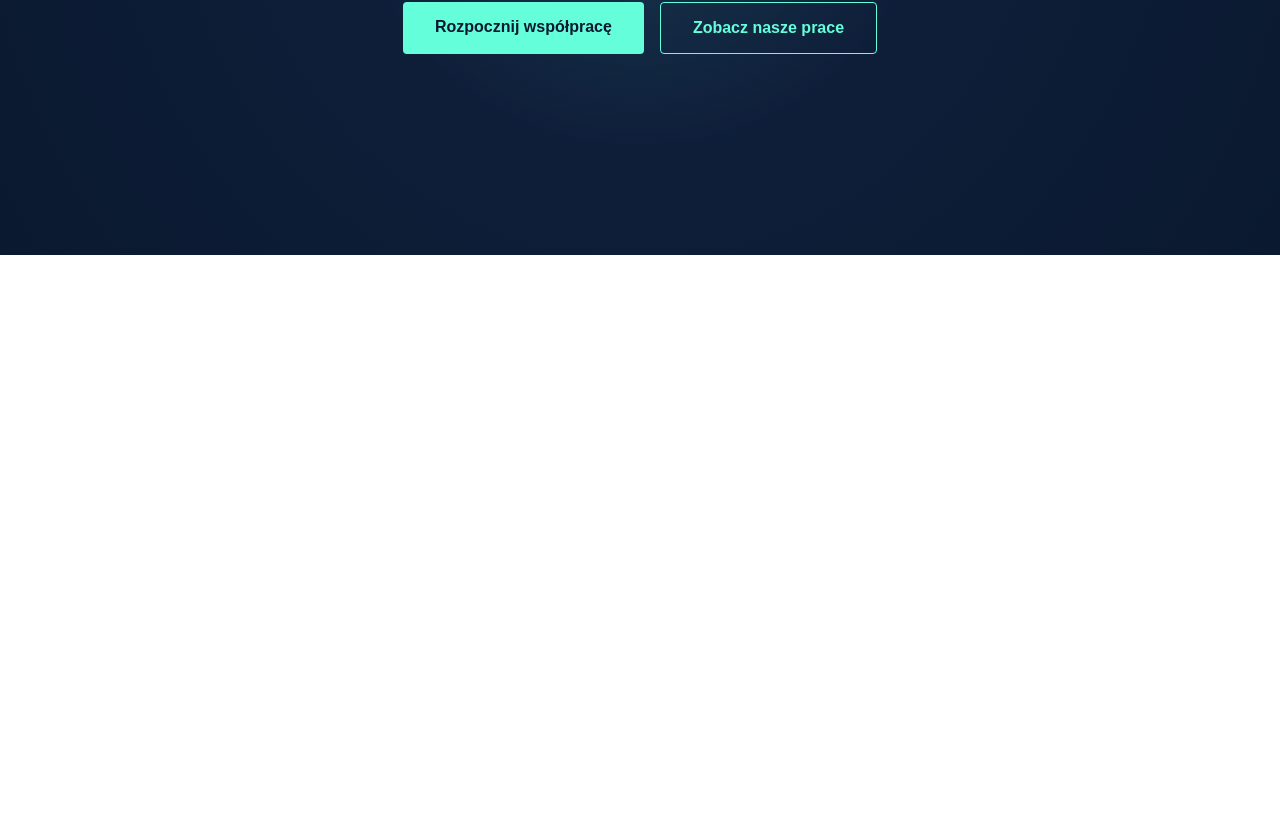
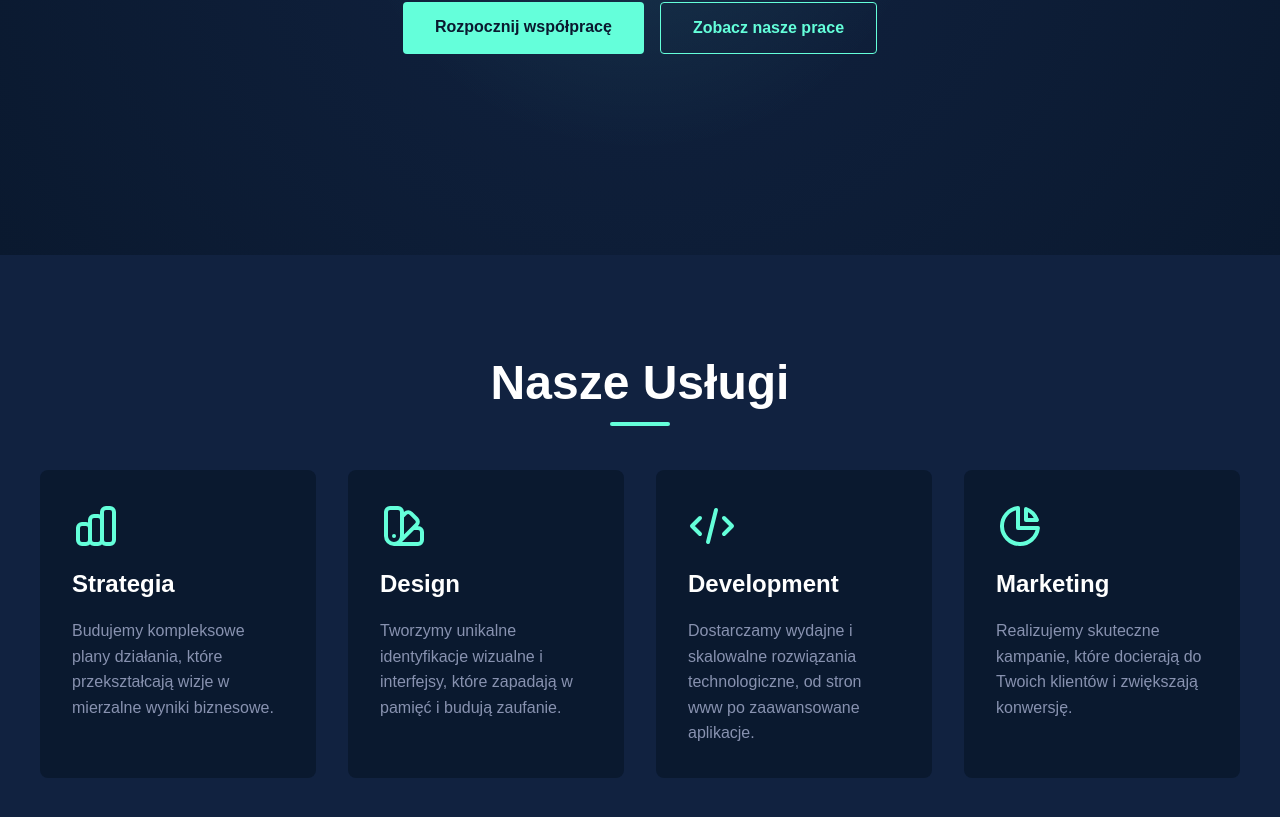
Before and after one commit to PiotrFijalkowski/pollos_website, a Next.js app: page / in a window 1280 px wide. Shown: the part 545-1362 px from the top of the page. Before the commit the page ends 800 px from the top, so only its background shows below. Built offline with nearby package versions, Linux system fonts and the light colour scheme.

Commit message:
feat: implement services section

```diff
--- a/src/app/page.tsx
+++ b/src/app/page.tsx
@@ -1,9 +1,11 @@
 import Hero from "@/components/Hero/Hero";
+import Services from "@/components/Services/Services";
 
 export default function Home() {
   return (
     <main>
       <Hero />
+      <Services />
     </main>
   );
 }
--- /dev/null
+++ b/src/components/Services/Services.styles.ts
@@ -0,0 +1,95 @@
+'use client';
+
+import styled from 'styled-components';
+
+export const ServicesSection = styled.section`
+  padding: 100px 24px;
+  background-color: #112240; /* Slightly lighter than Hero */
+  display: flex;
+  flex-direction: column;
+  align-items: center;
+`;
+
+export const SectionTitle = styled.h2`
+  font-size: 2.5rem;
+  font-weight: 700;
+  color: white;
+  margin-bottom: 60px;
+  text-align: center;
+  position: relative;
+
+  &::after {
+    content: '';
+    position: absolute;
+    bottom: -16px;
+    left: 50%;
+    transform: translateX(-50%);
+    width: 60px;
+    height: 4px;
+    background-color: #64ffda;
+    border-radius: 2px;
+  }
+
+  @media (min-width: 768px) {
+    font-size: 3rem;
+  }
+`;
+
+export const ServicesGrid = styled.div`
+  display: grid;
+  grid-template-columns: 1fr;
+  gap: 32px;
+  width: 100%;
+  max-width: 1200px;
+
+  @media (min-width: 640px) {
+    grid-template-columns: repeat(2, 1fr);
+  }
+
+  @media (min-width: 1024px) {
+    grid-template-columns: repeat(4, 1fr);
+  }
+`;
+
+export const ServiceCard = styled.div`
+  background-color: #0a192f;
+  padding: 32px;
+  border-radius: 8px;
+  transition: transform 0.3s ease, box-shadow 0.3s ease;
+  cursor: default;
+  display: flex;
+  flex-direction: column;
+  align-items: flex-start;
+  gap: 20px;
+  height: 100%;
+
+  &:hover {
+    transform: translateY(-10px);
+    box-shadow: 0 20px 30px -15px rgba(2, 12, 27, 0.7);
+  }
+`;
+
+export const IconWrapper = styled.div`
+  color: #64ffda;
+  width: 48px;
+  height: 48px;
+
+  svg {
+    width: 100%;
+    height: 100%;
+  }
+`;
+
+export const CardTitle = styled.h3`
+  font-size: 1.5rem;
+  font-weight: 600;
+  color: white;
+  margin: 0;
+`;
+
+export const CardDescription = styled.p`
+  font-size: 1rem;
+  color: #8892b0;
+  line-height: 1.6;
+  margin: 0;
+`;
--- /dev/null
+++ b/src/components/Services/Services.tsx
@@ -0,0 +1,71 @@
+'use client';
+
+import React from 'react';
+import {
+  ServicesSection,
+  SectionTitle,
+  ServicesGrid,
+  ServiceCard,
+  IconWrapper,
+  CardTitle,
+  CardDescription,
+} from './Services.styles';
+
+const Services = () => {
+  const services = [
+    {
+      title: 'Strategia',
+      description: 'Budujemy kompleksowe plany działania, które przekształcają wizje w mierzalne wyniki biznesowe.',
+      icon: (
+        <svg fill="none" viewBox="0 0 24 24" stroke="currentColor">
+          <path strokeLinecap="round" strokeLinejoin="round" strokeWidth={2} d="M9 19v-6a2 2 0 00-2-2H5a2 2 0 00-2 2v6a2 2 0 002 2h2a2 2 0 002-2zm0 0V9a2 2 0 012-2h2a2 2 0 012 2v10m-6 0a2 2 0 002 2h2a2 2 0 002-2m0 0V5a2 2 0 012-2h2a2 2 0 012 2v14a2 2 0 01-2 2h-2a2 2 0 01-2-2z" />
+        </svg>
+      ),
+    },
+    {
+      title: 'Design',
+      description: 'Tworzymy unikalne identyfikacje wizualne i interfejsy, które zapadają w pamięć i budują zaufanie.',
+      icon: (
+        <svg fill="none" viewBox="0 0 24 24" stroke="currentColor">
+          <path strokeLinecap="round" strokeLinejoin="round" strokeWidth={2} d="M7 21a4 4 0 01-4-4V5a2 2 0 012-2h4a2 2 0 012 2v12a4 4 0 01-4 4zm0 0h12a2 2 0 002-2v-4a2 2 0 00-2-2h-2.343M11 7.343l1.657-1.657a2 2 0 012.828 0l2.829 2.829a2 2 0 010 2.828l-8.486 8.485M7 17h.01" />
+        </svg>
+      ),
+    },
+    {
+      title: 'Development',
+      description: 'Dostarczamy wydajne i skalowalne rozwiązania technologiczne, od stron www po zaawansowane aplikacje.',
+      icon: (
+        <svg fill="none" viewBox="0 0 24 24" stroke="currentColor">
+          <path strokeLinecap="round" strokeLinejoin="round" strokeWidth={2} d="M10 20l4-16m4 4l4 4-4 4M6 16l-4-4 4-4" />
+        </svg>
+      ),
+    },
+    {
+      title: 'Marketing',
+      description: 'Realizujemy skuteczne kampanie, które docierają do Twoich klientów i zwiększają konwersję.',
+      icon: (
+        <svg fill="none" viewBox="0 0 24 24" stroke="currentColor">
+          <path strokeLinecap="round" strokeLinejoin="round" strokeWidth={2} d="M11 3.055A9.001 9.001 0 1020.945 13H11V3.055z" />
+          <path strokeLinecap="round" strokeLinejoin="round" strokeWidth={2} d="M20.488 9H15V3.512A9.025 9.025 0 0120.488 9z" />
+        </svg>
+      ),
+    },
+  ];
+
+  return (
+    <ServicesSection id="services">
+      <SectionTitle>Nasze Usługi</SectionTitle>
+      <ServicesGrid>
+        {services.map((service, index) => (
+          <ServiceCard key={index}>
+            <IconWrapper>{service.icon}</IconWrapper>
+            <CardTitle>{service.title}</CardTitle>
+            <CardDescription>{service.description}</CardDescription>
+          </ServiceCard>
+        ))}
+      </ServicesGrid>
+    </ServicesSection>
+  );
+};
+
+export default Services;
```
